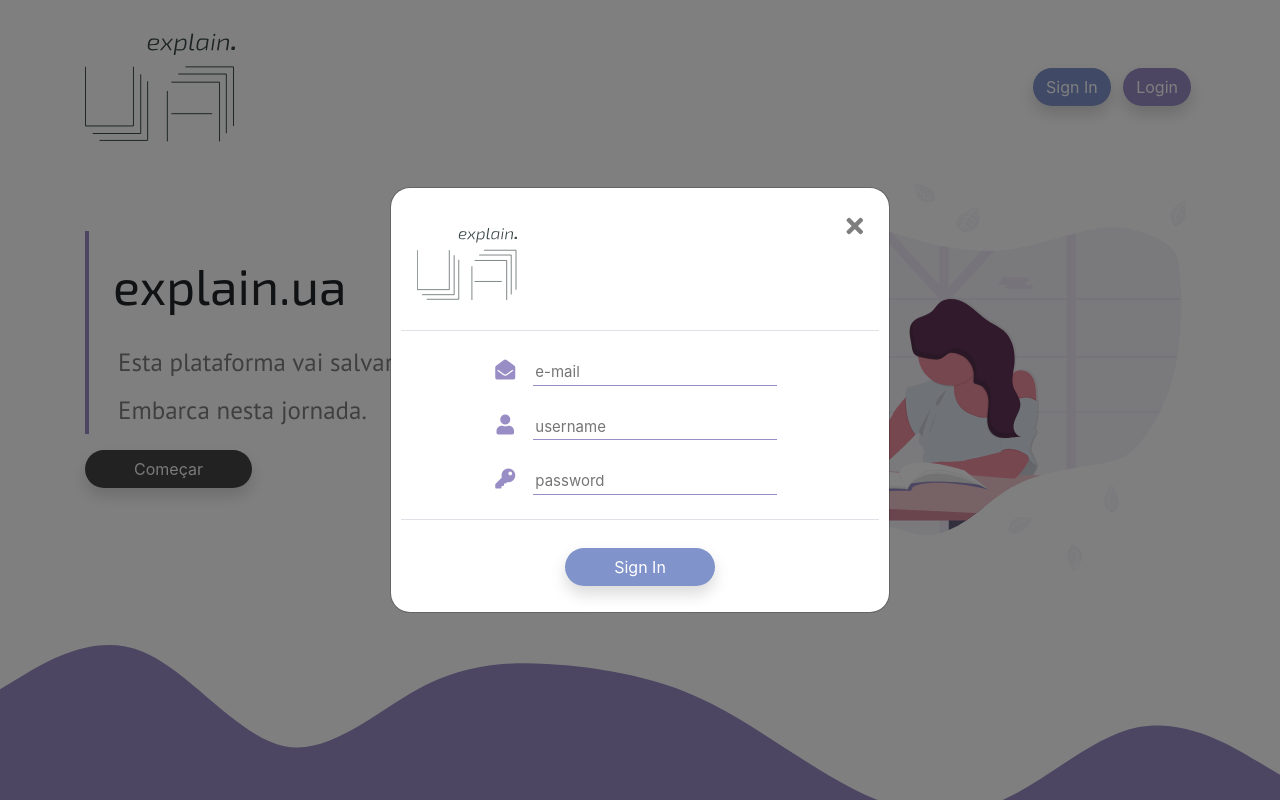
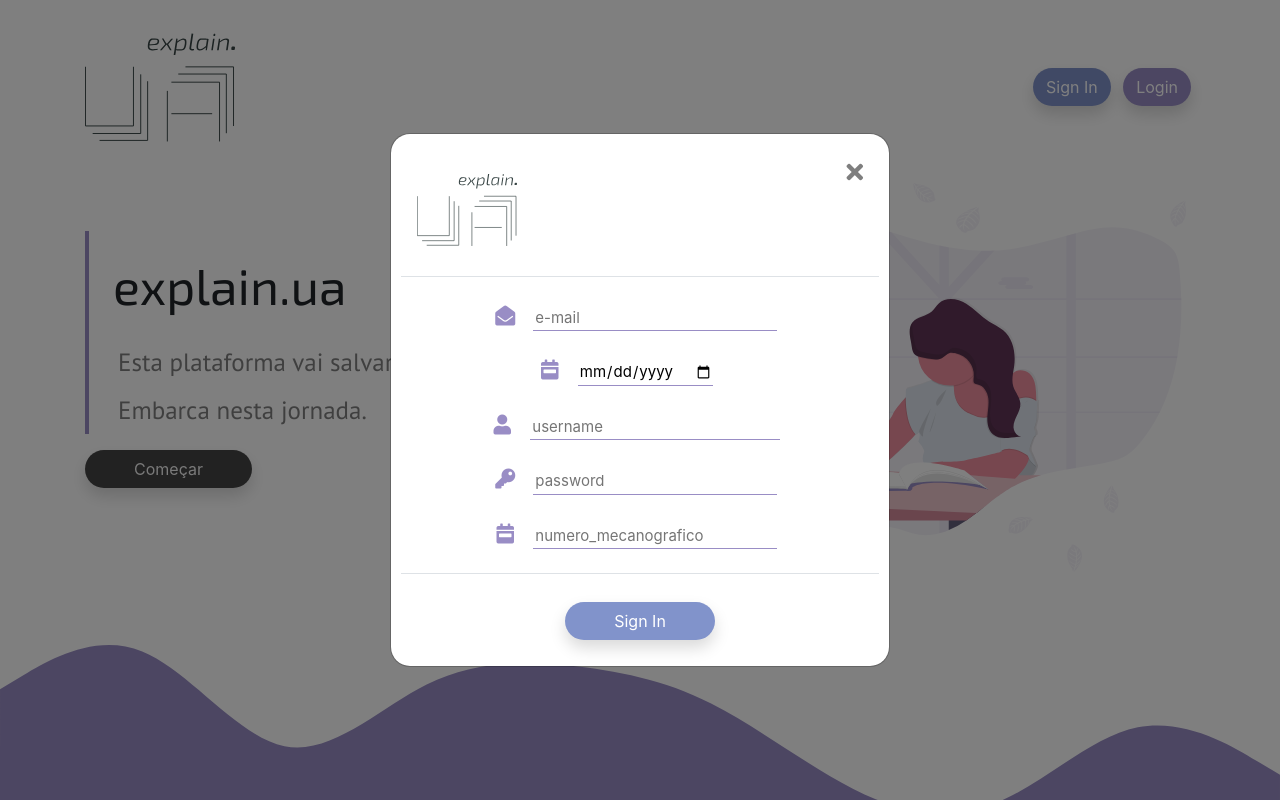
Before and after one commit to angelo-sant0s/explain.ua, a PHP site: page / in a window 1280 px wide, after a click on "Sign In". Run offline with PHP 8.4, Linux system fonts and the light colour scheme.

Commit message:
Update 321

```diff
--- a/css/os_meus_estilos.css
+++ b/css/os_meus_estilos.css
@@ -839,3 +839,7 @@ a.cursor:hover {
 .comentAnexo {
     padding: 14px 14px;
 }
+
+#padding{
+    padding-right: 20px;
+}
--- a/home.php
+++ b/home.php
@@ -68,10 +68,11 @@ $query = "SELECT * FROM topico ORDER BY data_submissao DESC LIMIT 5";
     <?php
     if (mysqli_stmt_prepare($stmt,$query)){
         mysqli_stmt_execute($stmt);
-        mysqli_stmt_bind_result($stmt, $titulo, $texto);
+        mysqli_stmt_bind_result($stmt, $titulo, $texto, $id);
     }
     while (mysqli_stmt_fetch($stmt)){
         ?>
+            <a href="topico.php?id=<?= $id ?>">
     <div class="pl-3 py-4">
         <img class="iconzito float-left pr-4" src="imgs/iconn.png">
         <div class="row">
@@ -96,6 +97,7 @@ $query = "SELECT * FROM topico ORDER BY data_submissao DESC LIMIT 5";
             <div class="float-right pr-4">Postado há 2 horas</div>
         </div>
     </div>
+            </a>
         <?php
     }
     ?>
--- a/index.php
+++ b/index.php
@@ -38,13 +38,21 @@
                     <i class="fas fa-envelope-open"></i>
                     <input type="text" placeholder="e-mail" name="email">
                 </div>
+                <div class="modalinputs" id="padding">
+                    <i class="fas fa-calendar-week"></i>
+                    <input id="date" type="date" name="date">
+                </div>
                 <div class="modalinputs">
                     <i class="fas fa-user"></i>
-                    <input type="text" placeholder="username" name="username">
+                    <input type="text" placeholder="username" name="username" class="pr-2">
                 </div>
                 <div class="modalinputs">
                     <i class="fas fa-key"></i>
                     <input type="text" placeholder="password" name="password">
+                </div>
+                <div class="modalinputs">
+                    <i class="fas fa-calendar-week"></i>
+                    <input type="text" placeholder="numero_mecanografico" name="nmec">
                 </div>
             </div>
             <div class="modal-footer pt-4 justify-content-center">
--- a/scripts/sc_register.php
+++ b/scripts/sc_register.php
@@ -6,15 +6,17 @@ if (isset($_POST["username"]) && isset($_POST["email"]) && isset($_POST["passwor
     $username = $_POST['username'];
     $email = $_POST['email'];
     $password_hash = password_hash($_POST['password'], PASSWORD_DEFAULT);
+    $data_nascimento =$_POST['date'];
+    $nmec = $_POST['nmec'];
 
     $link = new_db_connection();
 
     $stmt = mysqli_stmt_init($link);
 
-    $query = "INSERT INTO utilizador (username, email, password_hash, perfil_idperfil, foto_perfil, data_registo ) VALUES (?,?,?,2,'default.png', NOW() )";
+    $query = "INSERT INTO utilizador (username, email, password_hash, data_nascimento, numero_mecanografico, perfil_idperfil, foto_perfil, data_registo ) VALUES (?,?,?,?,?,2,'default.png', NOW() )";
 
     if (mysqli_stmt_prepare($stmt, $query)) {
-        mysqli_stmt_bind_param($stmt, 'sss', $username, $email, $password_hash);
+        mysqli_stmt_bind_param($stmt, 'ssssi', $username, $email, $password_hash, $data_nascimento, $nmec);
 
         // Devemos validar também o resultado do execute!
         if (mysqli_stmt_execute($stmt)) {
```
